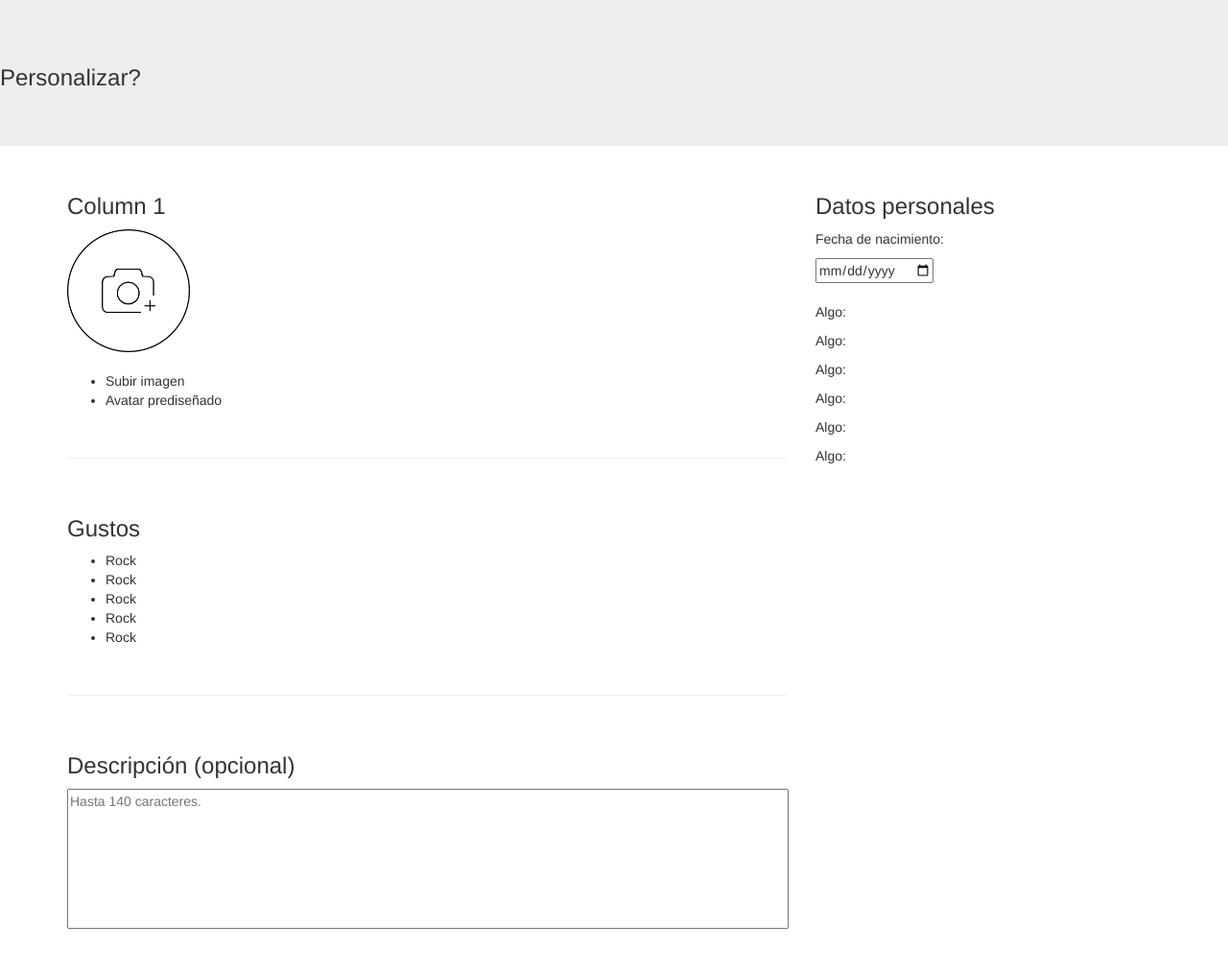
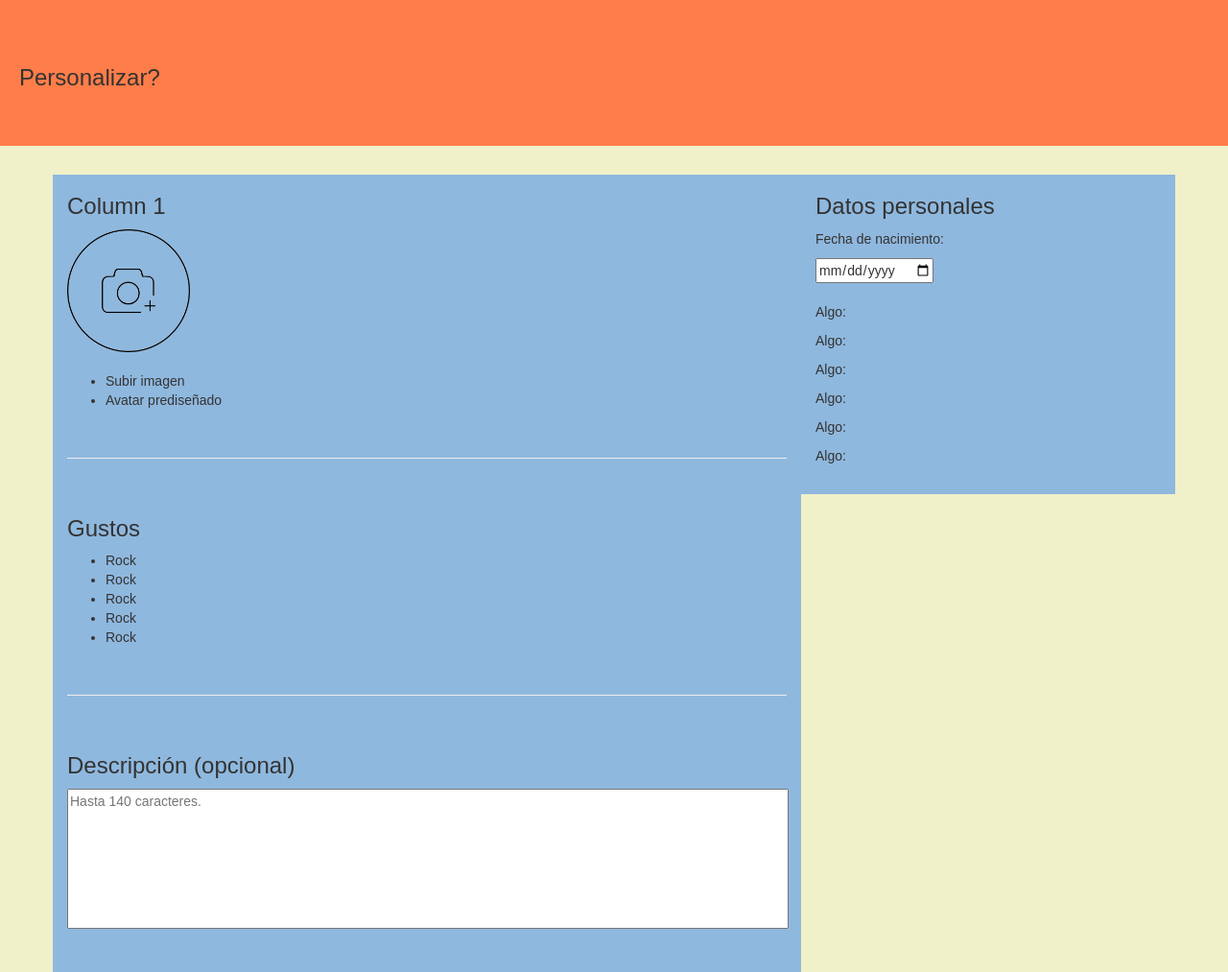
Before and after one commit to mat1asl0pez/Music-Village, a plain HTML site: page paginas/Editar-Perfil.html in a window 1280 px wide. Shown: the whole page at 96% size. Drawn offline with nearby package versions, Linux system fonts and the light colour scheme; the site is published under a folder, as on GitHub Pages, so addresses that start at the root find nothing; files whose address does not match are found by name.

Commit message:
corregida ruta

```diff
--- a/paginas/Editar-Perfil.html
+++ b/paginas/Editar-Perfil.html
@@ -7,7 +7,7 @@
   <link rel="stylesheet" href="https://maxcdn.bootstrapcdn.com/bootstrap/3.4.0/css/bootstrap.min.css">
   <script src="https://ajax.googleapis.com/ajax/libs/jquery/3.4.0/jquery.min.js"></script>
   <script src="https://maxcdn.bootstrapcdn.com/bootstrap/3.4.0/js/bootstrap.min.js"></script>
-  <link rel="stylesheet" href="/estilos/Editar-Perfil.css">
+    <link rel="stylesheet" href="../estilos/Editar-Perfil.css">
   <link rel="stylesheet" href="https://use.fontawesome.com/releases/v5.8.1/css/all.css" integrity="sha384-50oBUHEmvpQ+1lW4y57PTFmhCaXp0ML5d60M1M7uH2+nqUivzIebhndOJK28anvf" crossorigin="anonymous">
   <link href="https://fonts.googleapis.com/css?family=Roboto" rel="stylesheet">
 
```
